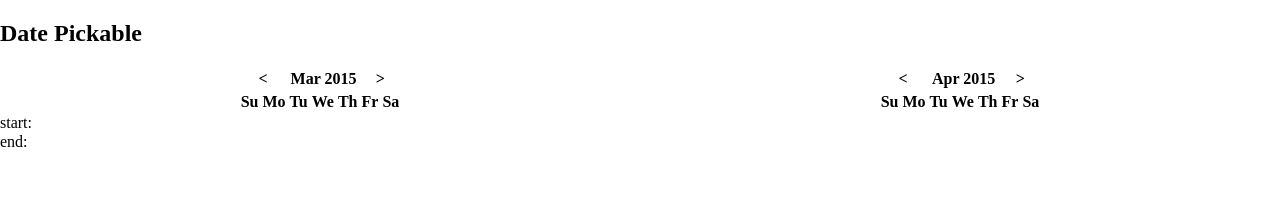
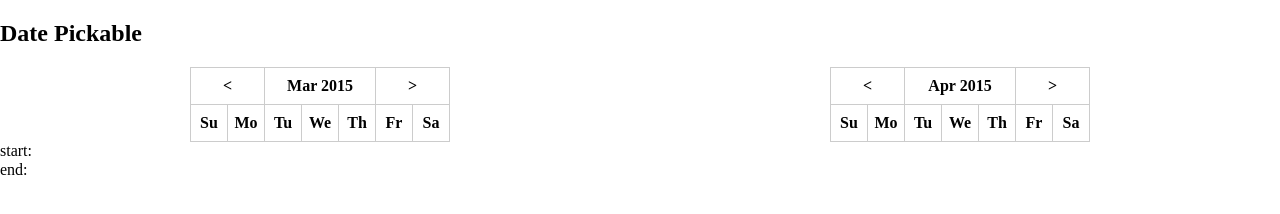
Before and after one commit to jonotron/angular-date-pickable, a plain HTML site: page example/index.html in a window 1280 px wide. Drawn offline with nearby package versions, Linux system fonts and the light colour scheme.

Commit message:
simple table styles

```diff
--- a/angular-date-pickable.html
+++ b/angular-date-pickable.html
@@ -1,5 +1,5 @@
 <div style="display: flex; justify-content: space-around;">
-  <table ng-repeat="visibleDate in vm.visibleDates">
+  <table ng-repeat="visibleDate in vm.visibleDates" class="pickable-month">
     <thead>
       <tr>
         <th colspan="2" ng-click="vm.setPrevMonth()">&lt;</th>
--- a/angular-date-pickable.js
+++ b/angular-date-pickable.js
@@ -87,11 +87,13 @@ function jbDatePickableDirective () {
       if (vm.startDate && moment(date).isBefore(vm.startDate)) {
         vm.endDate = vm.startDate;
         vm.startDate = date;
+        vm.selectedDateRange = moment().range(vm.startDate, vm.endDate);
         vm.selectedDate = date;
         return;
       }
 
       if (vm.startDate && moment(date).isAfter(vm.startDate)) {
+        vm.selectedDateRange = moment().range(vm.startDate, vm.endDate);
         vm.endDate = date;
         return;
       }
--- a/example/index.html
+++ b/example/index.html
@@ -5,6 +5,7 @@
 
     <title>Angular Datepickable</title>
     <link rel="stylesheet" href="http://cdnjs.cloudflare.com/ajax/libs/normalize/3.0.2/normalize.min.css">
+    <link rel="stylesheet" href="../styles/styles.css">
 
     <script src="http://cdnjs.cloudflare.com/ajax/libs/moment.js/2.9.0/moment.min.js"></script>
     <script src="http://cdnjs.cloudflare.com/ajax/libs/moment-range/1.0.7/moment-range.min.js"></script>
--- /dev/null
+++ b/styles/styles.css
@@ -0,0 +1,13 @@
+table.pickable-month {
+  border-collapse: collapse;
+  border: 1px solid gray;
+}
+
+table.pickable-month td, table.pickable-month th {
+  padding: 3px;
+  width:30px;
+  height: 30px;
+  border: 1px solid #cccccc;
+  vertical-align: middle;
+  text-align: center;
+}
```
